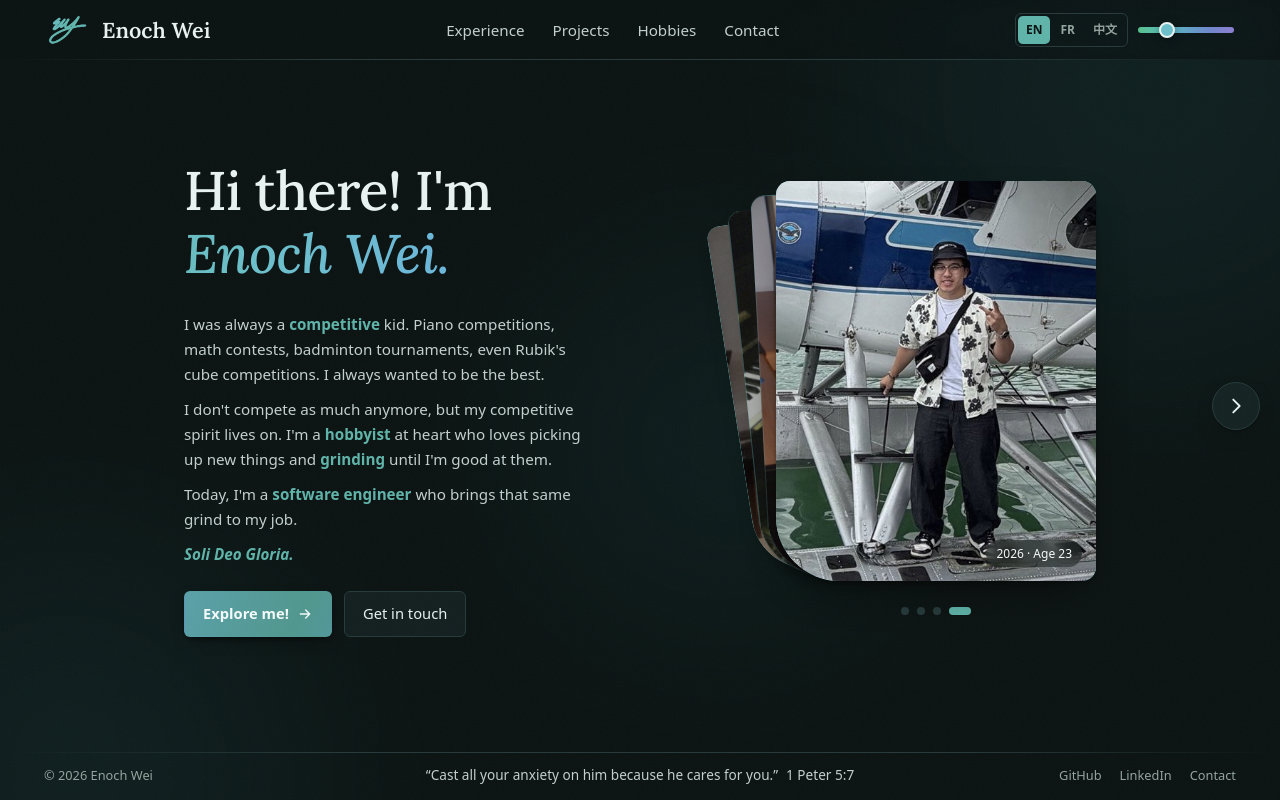
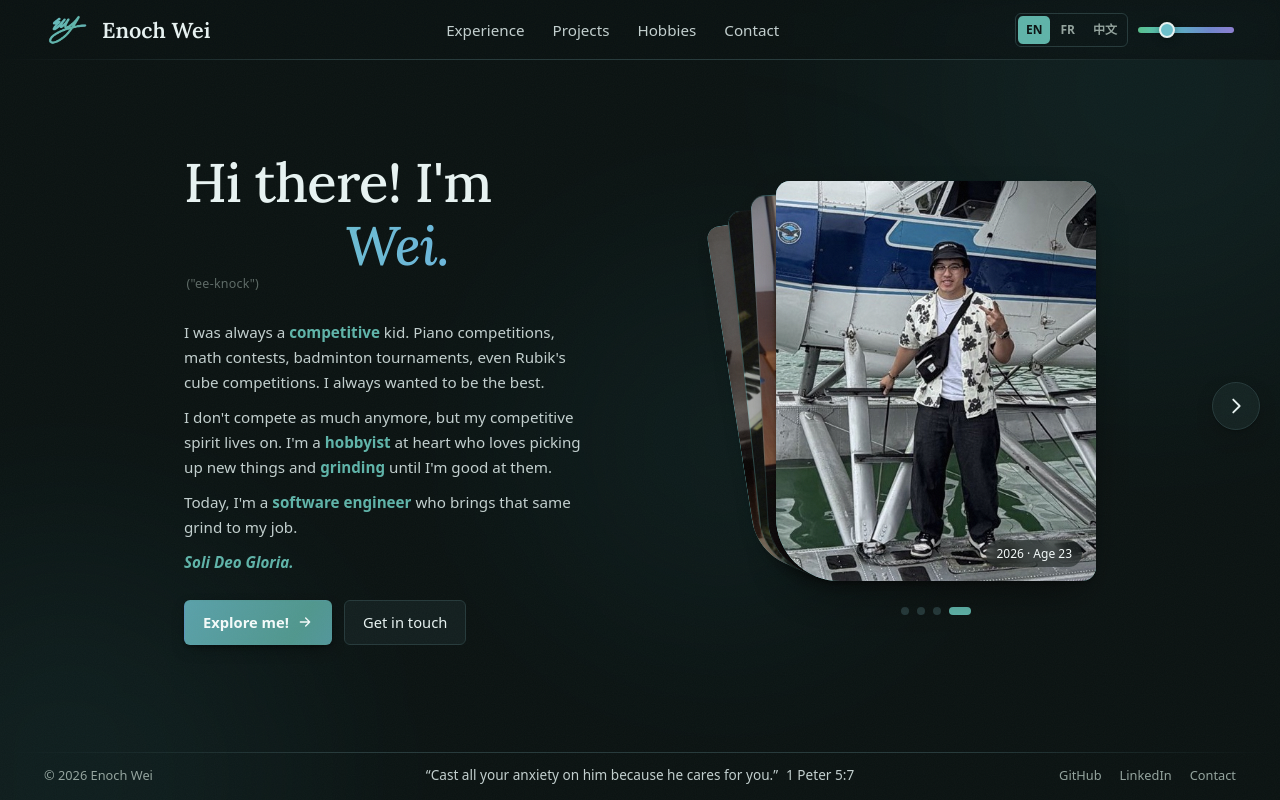
Before and after one commit to ewei03/personal-website, a React (Vite) app: page / in a window 1280 px wide. Built offline with nearby package versions, Linux system fonts and the light colour scheme; a web font is replaced by a local one.

Commit message:
added name pronunciation

```diff
--- a/src/components/ui.jsx
+++ b/src/components/ui.jsx
@@ -23,7 +23,21 @@ export function Photo({ src, alt = "", label, className = "", style, fit, positi
 }
 
 /** Headline whose words rise in one after another. The accent phrase gets the gradient. */
-export function SplitText({ as: Tag = "h1", text, accent, style }) {
+/** Puts a small note (e.g. a pronunciation) centred under the accent's first word. */
+function AccentWithNote({ accent, note }) {
+  const [first, ...rest] = accent.split(" ");
+  return (
+    <>
+      <span className="split-noted">
+        {first}
+        <span className="split-note">{note}</span>
+      </span>
+      {rest.length > 0 && " " + rest.join(" ")}
+    </>
+  );
+}
+
+export function SplitText({ as: Tag = "h1", text, accent, note, style }) {
   let i = 0;
   const delay = () => ({ animationDelay: `${120 + i++ * 70}ms` });
   const words = text.split(/\s+/).filter(Boolean);
@@ -36,7 +50,7 @@ export function SplitText({ as: Tag = "h1", text, accent, style }) {
       ))}
       {accent && (
         <span className="accent word" style={{ animationDelay: `${120 + i++ * 70}ms, 1s` }}>
-          {accent}
+          {note ? <AccentWithNote accent={accent} note={note} /> : accent}
         </span>
       )}
     </Tag>
--- a/src/content/site.js
+++ b/src/content/site.js
@@ -13,6 +13,7 @@ export const profile = {
   firstName: "Enoch",
   headline: "Hi there! I'm",
   headlineAccent: "Enoch Wei.",
+  pronunciation: "(\"ee-knock\")", // small note beside the name; hidden in Chinese
   bio: [
     "I was always a **competitive** kid. Piano competitions, math contests, badminton tournaments, even Rubik's cube competitions. I always wanted to be the best.",
     "I don't compete as much anymore, but my competitive spirit lives on. I'm a **hobbyist** at heart who loves picking up new things and **grinding** until I'm good at them.",
--- a/src/pages/Home.jsx
+++ b/src/pages/Home.jsx
@@ -26,12 +26,14 @@ function SectionHead({ title, intro, children }) {
 }
 
 function Hero() {
-  const { t } = useI18n();
+  const { t, lang } = useI18n();
   return (
     <section className="hero">
       <div className="container hero-grid">
         <div>
-          <SplitText text={t(profile.headline)} accent={t(profile.headlineAccent)} />
+          <SplitText text={t(profile.headline)} accent={t(profile.headlineAccent)}
+            note={lang === "zh" ? null : profile.pronunciation}
+          />
           {profile.bio?.length > 0 && (
             <div className="bio fade-up" style={{ animationDelay: "800ms" }}>
               {profile.bio.map((para, i) => <p key={i}>{emphasize(t(para))}</p>)}
--- a/src/styles.css
+++ b/src/styles.css
@@ -457,6 +457,26 @@ p { margin: 0 0 1em; color: var(--ink-soft); }
   animation: word-up 0.9s var(--ease) forwards;
 }
 @keyframes word-up { to { opacity: 1; transform: none; } }
+
+.split:has(.split-note) { margin-bottom: 0.8em; } /* room for the note under the name */
+.split .split-noted { position: relative; display: inline-block; }
+.split .split-note {
+  position: absolute;
+  top: 100%;
+  left: 0.2em;
+  margin-top: 0.1em;
+  font-family: var(--font-body);
+  font-size: 0.78rem;
+  opacity: 0.6;
+  font-weight: 400;
+  font-style: normal;
+  line-height: 1;
+  letter-spacing: 0.02em;
+  color: var(--muted);
+  -webkit-text-fill-color: var(--muted);
+  white-space: nowrap;
+  pointer-events: none;
+}
 
 .fade-up { opacity: 0; transform: translateY(16px); animation: word-up 0.9s var(--ease) forwards; }
 
```
